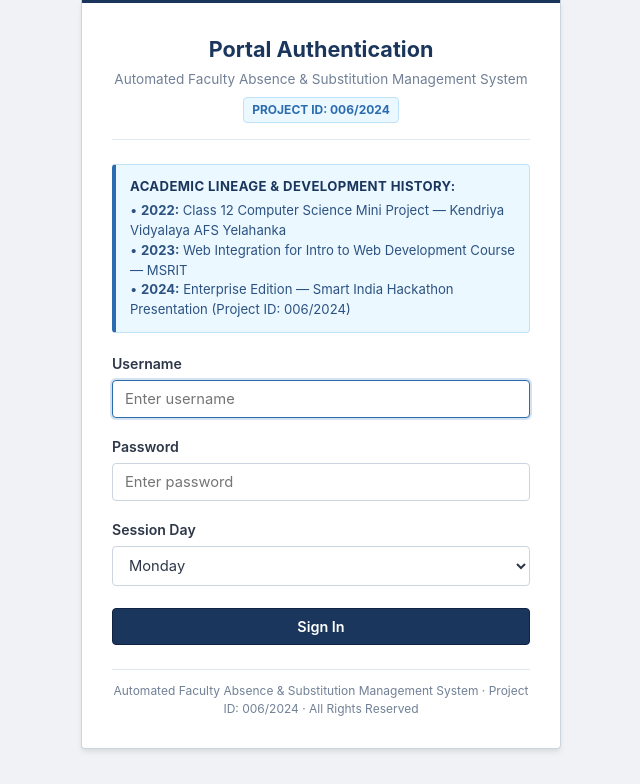
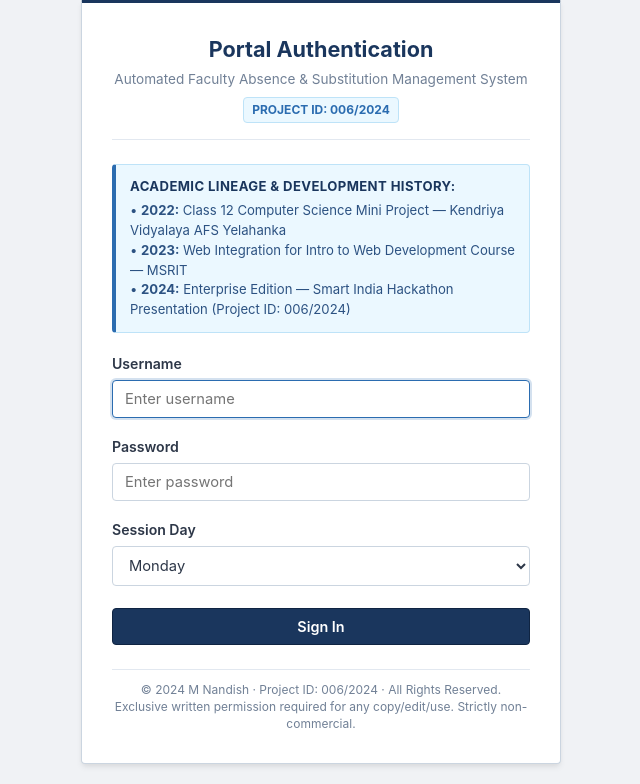
Before and after one commit to Nandish-508379/Automated-Faculty-Absence-Substitution-Management-System, a Flask app: page /login in a window 1280 px wide. Shown: the part 21-805 px from the top of the page, without its empty margins (319-959 px from the left). Before the commit the page ends 773 px from the top, so only its background shows below. Run offline with Flask 2, Linux system fonts and the light colour scheme.

Commit message:
legal: add proprietary LICENSE and strict non-commercial author permissions; fix SystemExit in app.run

```diff
--- a/app.py
+++ b/app.py
@@ -2,8 +2,15 @@
 =============================================================================
 AUTOMATED FACULTY ABSENCE & SUBSTITUTION MANAGEMENT SYSTEM
 Project ID: 006/2024 | Year: 2024
-Author: M Nandish | All Rights Reserved
+Author & Rights Holder: M Nandish
 Smart India Hackathon Presentation Edition
+
+PROPRIETARY & NON-COMMERCIAL NOTICE:
+Copyright (c) 2024 M Nandish. All Rights Reserved.
+Any copying, reproduction, editing, modification, updating, redistribution,
+or use of this software, in whole or in part, requires the prior express
+written and exclusive permission of the author.
+Strictly prohibited for commercial use.
 =============================================================================
 """
 
@@ -543,9 +550,16 @@ def REMOVE_TEACHER_DEF_DAY():
 if __name__ == "__main__":
     print("\n" + "="*70)
     print("AUTOMATED FACULTY ABSENCE & SUBSTITUTION MANAGEMENT SYSTEM (2024)")
-    print("Project ID: 006/2024 | All Rights Reserved")
+    print("Project ID: 006/2024 | Author: M Nandish | All Rights Reserved")
+    print("Notice: Exclusive written permission required for copy/edit/use.")
+    print("        Commercial use is strictly prohibited.")
     print("Default Admin Credentials:  Username: admin  | Password: 1234")
     print("Default User Credentials:   Username: user   | Password: 1234")
     print("Web Server Port: http://127.0.0.1:5000")
     print("="*70 + "\n")
-    app.run(debug=True, port=5000)
+    try:
+        # use_reloader=False prevents Werkzeug from raising SystemExit(3)
+        # when running under IDE debuggers (e.g. debugpy) or standard sessions
+        app.run(debug=True, port=5000, use_reloader=False)
+    except SystemExit:
+        pass
--- a/templates/Add_User.html
+++ b/templates/Add_User.html
@@ -69,7 +69,7 @@
                 <strong>Automated Faculty Absence & Substitution Management System</strong>
             </div>
             <div style="text-align: right;">
-                Project ID: <code>006/2024</code> · Year: <code>2024</code> · All Rights Reserved
+                &copy; 2024 M Nandish &middot; Project ID: <code>006/2024</code> &middot; All Rights Reserved (Written Permission Required &middot; Non-Commercial)
             </div>
         </div>
     </footer>
--- a/templates/Arrangement.html
+++ b/templates/Arrangement.html
@@ -77,7 +77,7 @@
                 <strong>Automated Faculty Absence & Substitution Management System</strong>
             </div>
             <div style="text-align: right;">
-                Project ID: <code>006/2024</code> · Year: <code>2024</code> · All Rights Reserved
+                &copy; 2024 M Nandish &middot; Project ID: <code>006/2024</code> &middot; All Rights Reserved (Written Permission Required &middot; Non-Commercial)
             </div>
         </div>
     </footer>
--- a/templates/Change_PWD.html
+++ b/templates/Change_PWD.html
@@ -60,7 +60,7 @@
                 <strong>Automated Faculty Absence & Substitution Management System</strong>
             </div>
             <div style="text-align: right;">
-                Project ID: <code>006/2024</code> · Year: <code>2024</code> · All Rights Reserved
+                &copy; 2024 M Nandish &middot; Project ID: <code>006/2024</code> &middot; All Rights Reserved (Written Permission Required &middot; Non-Commercial)
             </div>
         </div>
     </footer>
--- a/templates/Delete_Complete_Day.html
+++ b/templates/Delete_Complete_Day.html
@@ -67,7 +67,7 @@
                 <strong>Automated Faculty Absence & Substitution Management System</strong>
             </div>
             <div style="text-align: right;">
-                Project ID: <code>006/2024</code> · Year: <code>2024</code> · All Rights Reserved
+                &copy; 2024 M Nandish &middot; Project ID: <code>006/2024</code> &middot; All Rights Reserved (Written Permission Required &middot; Non-Commercial)
             </div>
         </div>
     </footer>
--- a/templates/Insert_Data.html
+++ b/templates/Insert_Data.html
@@ -91,7 +91,7 @@ sj,11c,2</pre>
                 <strong>Automated Faculty Absence & Substitution Management System</strong>
             </div>
             <div style="text-align: right;">
-                Project ID: <code>006/2024</code> · Year: <code>2024</code> · All Rights Reserved
+                &copy; 2024 M Nandish &middot; Project ID: <code>006/2024</code> &middot; All Rights Reserved (Written Permission Required &middot; Non-Commercial)
             </div>
         </div>
     </footer>
--- a/templates/Remove_Teacher_data.html
+++ b/templates/Remove_Teacher_data.html
@@ -65,7 +65,7 @@
                 <strong>Automated Faculty Absence & Substitution Management System</strong>
             </div>
             <div style="text-align: right;">
-                Project ID: <code>006/2024</code> · Year: <code>2024</code> · All Rights Reserved
+                &copy; 2024 M Nandish &middot; Project ID: <code>006/2024</code> &middot; All Rights Reserved (Written Permission Required &middot; Non-Commercial)
             </div>
         </div>
     </footer>
--- a/templates/Remove_user.html
+++ b/templates/Remove_user.html
@@ -65,7 +65,7 @@
                 <strong>Automated Faculty Absence & Substitution Management System</strong>
             </div>
             <div style="text-align: right;">
-                Project ID: <code>006/2024</code> · Year: <code>2024</code> · All Rights Reserved
+                &copy; 2024 M Nandish &middot; Project ID: <code>006/2024</code> &middot; All Rights Reserved (Written Permission Required &middot; Non-Commercial)
             </div>
         </div>
     </footer>
--- a/templates/View_Day_timetable.html
+++ b/templates/View_Day_timetable.html
@@ -182,7 +182,7 @@
                 <strong>Automated Faculty Absence & Substitution Management System</strong>
             </div>
             <div style="text-align: right;">
-                Project ID: <code>006/2024</code> · Year: <code>2024</code> · All Rights Reserved
+                &copy; 2024 M Nandish &middot; Project ID: <code>006/2024</code> &middot; All Rights Reserved (Written Permission Required &middot; Non-Commercial)
             </div>
         </div>
     </footer>
--- a/templates/arr_output.html
+++ b/templates/arr_output.html
@@ -246,7 +246,7 @@
                 <strong>Automated Faculty Absence & Substitution Management System</strong>
             </div>
             <div style="text-align: right;">
-                Project ID: <code>006/2024</code> · Year: <code>2024</code> · All Rights Reserved
+                &copy; 2024 M Nandish &middot; Project ID: <code>006/2024</code> &middot; All Rights Reserved (Written Permission Required &middot; Non-Commercial)
             </div>
         </div>
     </footer>
--- a/templates/dashboard_admin.html
+++ b/templates/dashboard_admin.html
@@ -125,7 +125,7 @@
                 <strong>Automated Faculty Absence & Substitution Management System</strong>
             </div>
             <div style="text-align: right;">
-                Project ID: <code>006/2024</code> · Year: <code>2024</code> · All Rights Reserved
+                &copy; 2024 M Nandish &middot; Project ID: <code>006/2024</code> &middot; All Rights Reserved (Written Permission Required &middot; Non-Commercial)
             </div>
         </div>
     </footer>
--- a/templates/dashboard_user.html
+++ b/templates/dashboard_user.html
@@ -83,7 +83,7 @@
                 <strong>Automated Faculty Absence & Substitution Management System</strong>
             </div>
             <div style="text-align: right;">
-                Project ID: <code>006/2024</code> · Year: <code>2024</code> · All Rights Reserved
+                &copy; 2024 M Nandish &middot; Project ID: <code>006/2024</code> &middot; All Rights Reserved (Written Permission Required &middot; Non-Commercial)
             </div>
         </div>
     </footer>
--- a/templates/login.html
+++ b/templates/login.html
@@ -63,8 +63,9 @@
                 </div>
             </form>
 
-            <div style="margin-top: 24px; text-align: center; font-size: 0.75rem; color: var(--mid-gray); border-top: 1px solid var(--light-gray); padding-top: 12px;">
-                Automated Faculty Absence & Substitution Management System · Project ID: 006/2024 · All Rights Reserved
+            <div style="margin-top: 24px; text-align: center; font-size: 0.75rem; color: var(--mid-gray); border-top: 1px solid var(--light-gray); padding-top: 12px; line-height: 1.4;">
+                &copy; 2024 M Nandish &middot; Project ID: 006/2024 &middot; All Rights Reserved.<br>
+                Exclusive written permission required for any copy/edit/use. Strictly non-commercial.
             </div>
         </div>
     </div>
```
Also changed, not shown: README.md, 1 other file.
